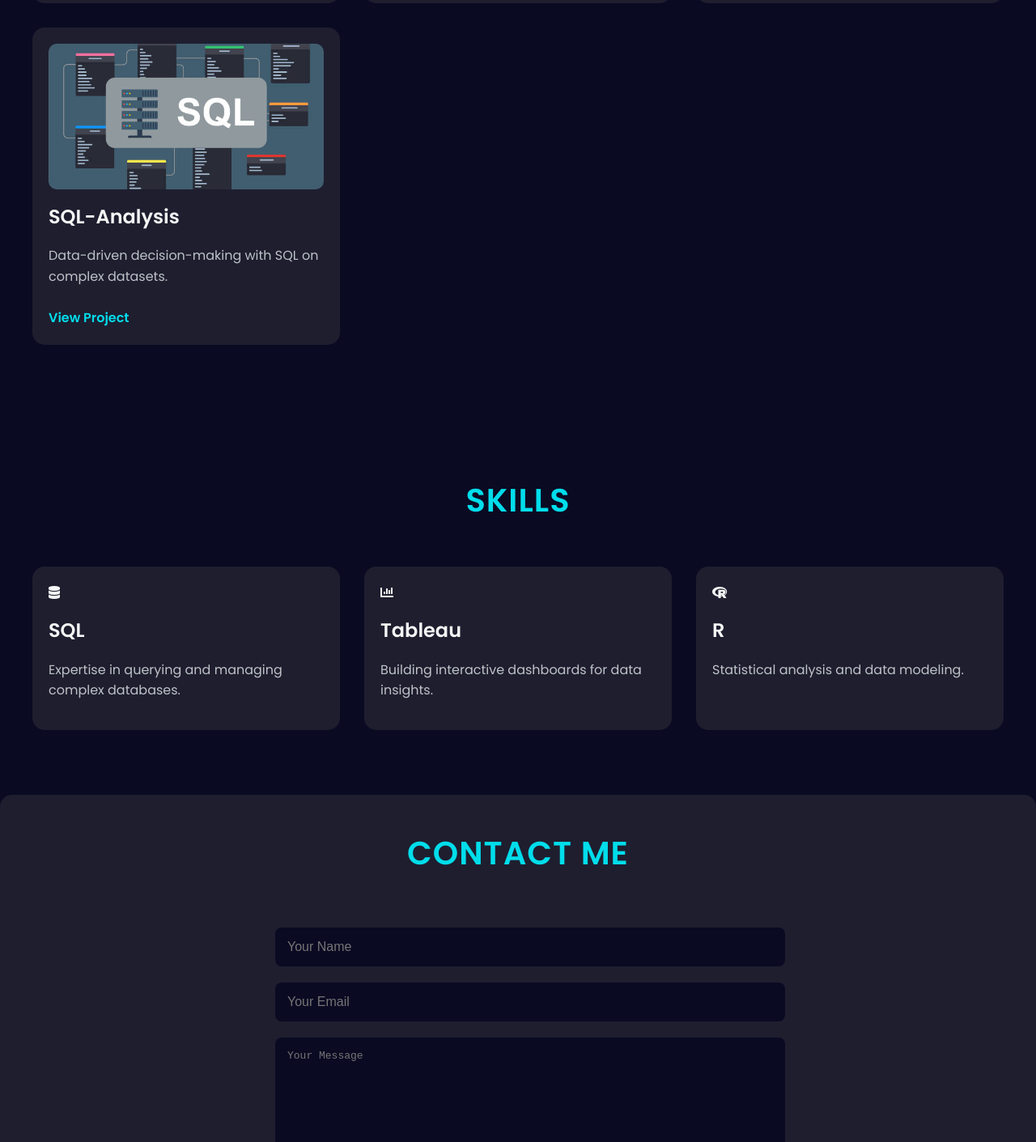
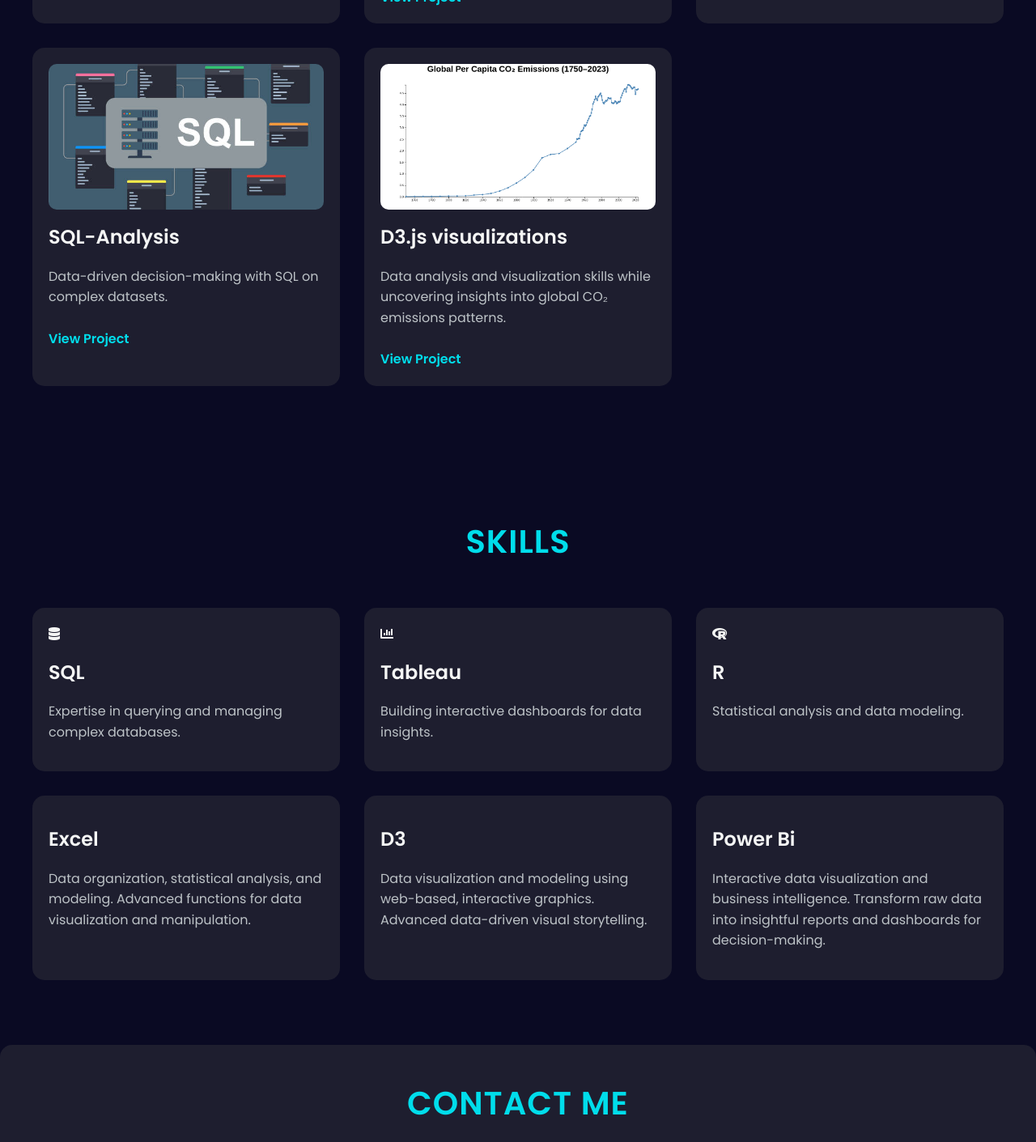
Before and after one commit to OgbeniAyodeji/OgbeniAyodeji.github.io, a plain HTML site: page index.html in a window 1280 px wide. Shown: the part 2260-3671 px from the top of the page at 81% size. Drawn offline with Linux system fonts and the light colour scheme.

Commit message:
Add files via upload

```diff
--- a/index.html
+++ b/index.html
@@ -356,7 +356,7 @@
         </div>
         <div class="social-links">
             <a href="https://github.com/OgbeniAyodeji" target="_blank"><i class="fab fa-github"></i></a>
-            <a href="https://www.linkedin.com/in/ayodeji-ogundipe/overlay/about-this-profile/?lipi=urn%3Ali%3Apage%3Ad_flagship3_profile_view_base%3BAvg03DH6QUKR8PQCrQDH8Q%3D%3D" target="_blank"><i class="fab fa-linkedin"></i></a>
+            <a href="https://linkedin.com/in/your-linkedin" target="_blank"><i class="fab fa-linkedin"></i></a>
             <a href="https://twitter.com/your-twitter" target="_blank"><i class="fab fa-twitter"></i></a>
         </div>
     </header>
@@ -372,17 +372,17 @@
         <h2 class="section-title">My Services</h2>
         <div class="cards">
             <div class="card">
-<!--                 <img src="images/projects/python-services.jpg" alt="Data Cleaning and Preprocess"> -->
+                <img src="images/projects/python-services.jpg" alt="Data Cleaning and Preprocess">
                 <h3>Data Cleaning and Preprocessing</h3>
                 <p>I specialize in cleaning and preparing raw data to ensure its accuracy, consistency, and readiness for analysis. This includes addressing missing values, eliminating duplicates, and transforming data into a structured, usable format.</p>
             </div>
             <div class="card">
-<!--                 <img src="images/projects/data-analysis-services.jpg" alt="Data Analysis Services"> -->
+                <img src="images/projects/data-analysis-services.jpg" alt="Data Analysis Services">
                 <h3>Data Analysis</h3>
                 <p>Deep insights, statistical modeling, and visualization from raw data.</p>
             </div>
             <div class="card">
-<!--                 <img src="images/projects/ml-services.jpg" alt="Machine Learning Services"> -->
+                <img src="images/projects/ml-services.jpg" alt="Machine Learning Services">
                 <h3>Machine Learning</h3>
                 <p>Predictive models, AI-driven solutions, and intelligent automation.</p>
             </div>
@@ -431,6 +431,15 @@
                 <p>Data-driven decision-making with SQL on complex datasets.</p>
                 <a href="https://github.com/OgbeniAyodeji/SQL-Analysis" target="_blank">View Project</a>
             </div>
+            <div class="card">
+                <div class="project-images">
+                    <img src="images/projects/Screenshot 2025-03-05 at 23-07-47 Global CO₂ Emissions Trend.png" alt="SQL Analysis 1" class="active">
+                    <img src="images/projects/Screenshot 2025-03-05 at 23-34-02 Treemap of CO₂ Emissions by Continent (2023).png" alt="SQL Analysis 2">
+                </div>
+                <h3>D3.js visualizations</h3>
+                <p>Data analysis and visualization skills while uncovering insights into global CO₂ emissions patterns.</p>
+                <a href="https://github.com/OgbeniAyodeji/CO2-Emissions-Visualization/" target="_blank">View Project</a>
+            </div>
         </div>
     </section>
 
@@ -452,6 +461,21 @@
                 <i class="fab fa-r-project"></i>
                 <h3>R</h3>
                 <p>Statistical analysis and data modeling.</p>
+            </div>
+            <div class="card">
+                <!-- <i class="fab fa-r-project"></i> -->
+                <h3>Excel</h3>
+                <p>Data organization, statistical analysis, and modeling. Advanced functions for data visualization and manipulation.</p>
+            </div>
+            <div class="card">
+                <!-- <i class="fab fa-r-project"></i> -->
+                <h3>D3</h3>
+                <p>Data visualization and modeling using web-based, interactive graphics. Advanced data-driven visual storytelling.</p>
+            </div>
+            <div class="card">
+                <!-- <i class="fab fa-r-project"></i> -->
+                <h3>Power Bi</h3>
+                <p>Interactive data visualization and business intelligence. Transform raw data into insightful reports and dashboards for decision-making.</p>
             </div>
         </div>
     </section>
```
